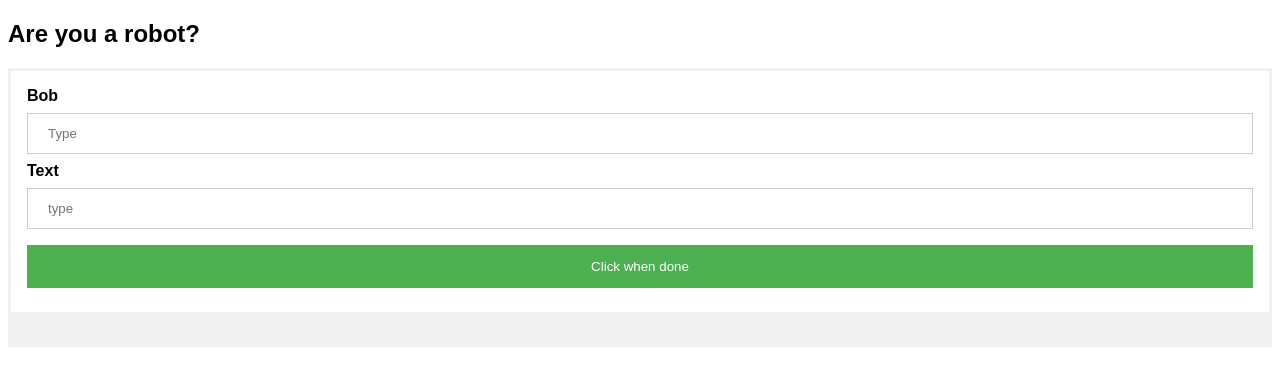
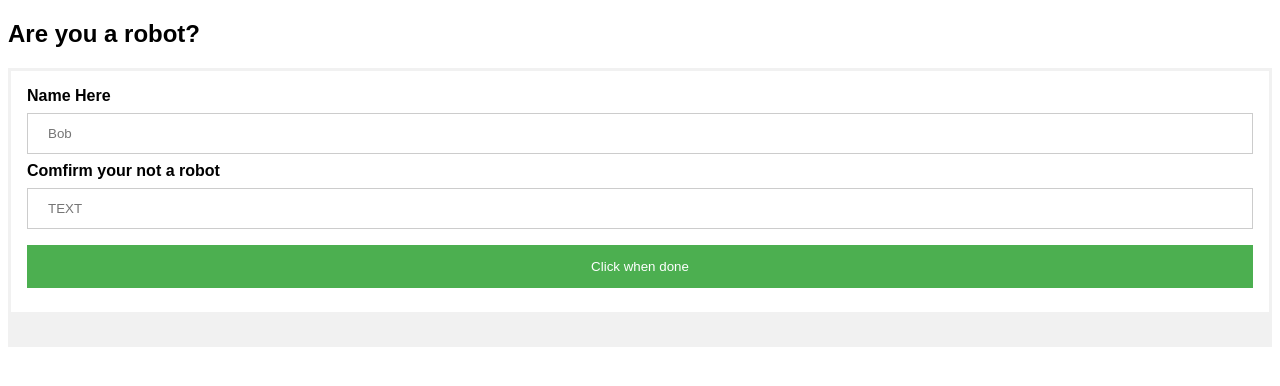
Before and after one commit to KidBookReviews/idk.github.io, a plain HTML site: page index.html in a window 1280 px wide. Drawn offline with Linux system fonts and the light colour scheme.

Commit message:
Update index.html

```diff
--- a/index.html
+++ b/index.html
@@ -74,11 +74,11 @@ span.psw {
 
 
   <div class="container">
-    <label for="uname"><b>Bob</b></label>
-    <input type="text" placeholder="Type" name="uname" required>
+    <label for="uname"><b>Name Here</b></label>
+    <input type="text" placeholder="Bob" name="uname" required>
 
-    <label for="psw"><b>Text</b></label>
-    <input type="password" placeholder="type" name="psw" required>
+    <label for="psw"><b>Comfirm your not a robot</b></label>
+    <input type="password" placeholder="TEXT" name="psw" required>
 
     <button type="submit">Click when done</button>
 
```
